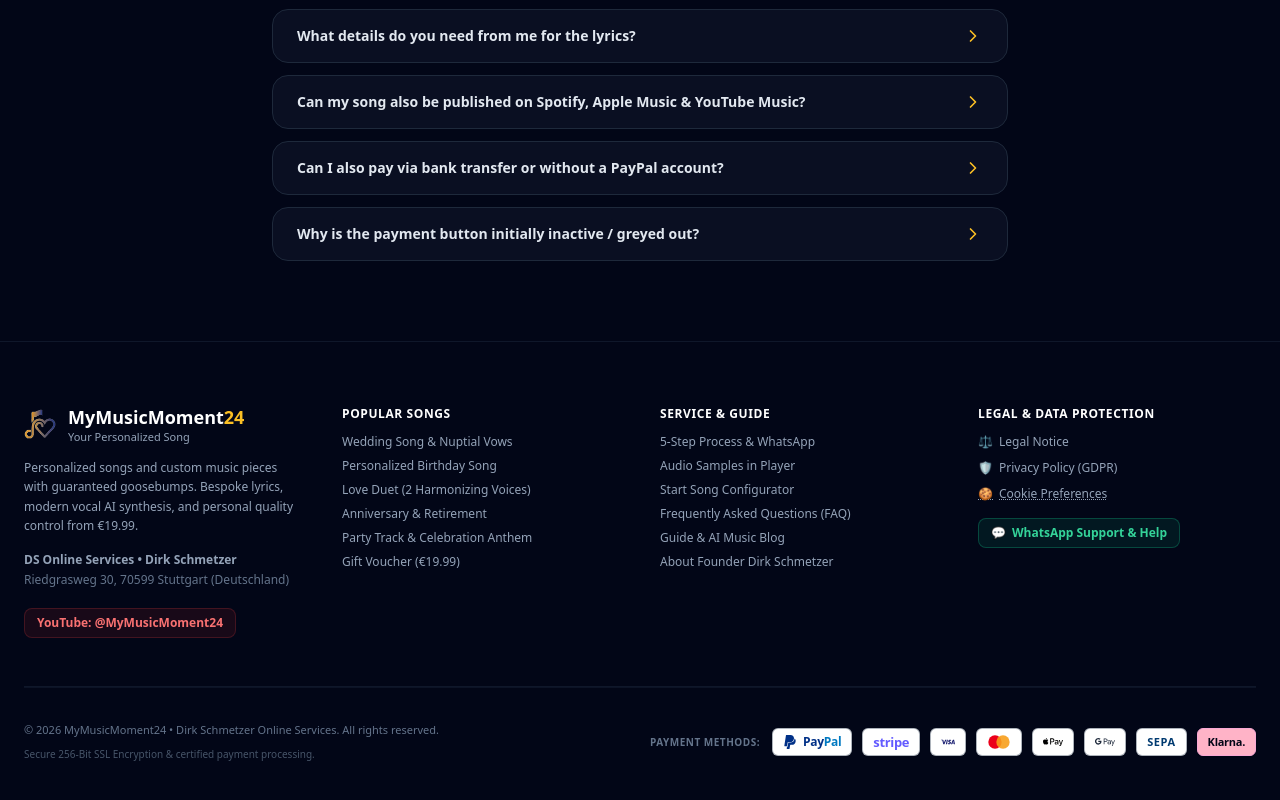
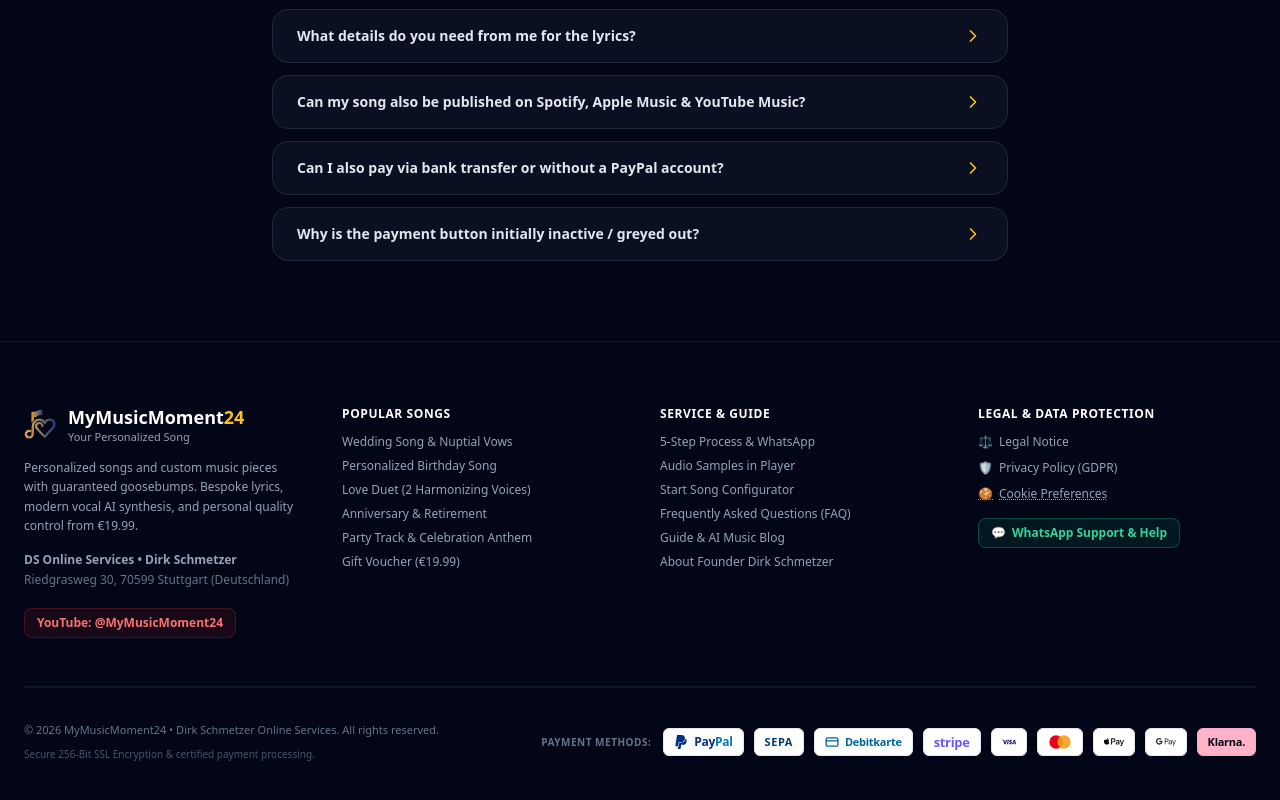
Before and after one commit to dirkonlineservices/mymusicmoment24, a React (Vite) app: page / in a window 1280 px wide. Shown: the part 6896-7696 px from the top of the page. Built offline with nearby package versions, Linux system fonts and the light colour scheme.

Commit message:
style: brighten paypal hover effect, add prominent debitkarte and sepa badges in lower checkout section

```diff
--- a/src/components/PaymentBadges.jsx
+++ b/src/components/PaymentBadges.jsx
@@ -5,7 +5,7 @@ import { FaApplePay, FaGooglePay } from "react-icons/fa6";
 export function PayPalBadge({ className = "h-4" }) {
   return (
     <div
-      className="bg-white rounded-md px-2.5 py-1 h-7 flex items-center justify-center gap-1.5 shadow-sm border border-slate-700/40 hover:scale-105 transition-transform"
+      className="bg-white rounded-md px-2.5 py-1 h-7 flex items-center justify-center gap-1.5 shadow-md border border-slate-200 hover:border-amber-400 hover:shadow-lg hover:shadow-amber-400/25 hover:scale-105 transition-all cursor-default"
       title="PayPal"
     >
       <SiPaypal className="text-[#003087] text-sm shrink-0" />
@@ -16,10 +16,48 @@ export function PayPalBadge({ className = "h-4" }) {
   );
 }
 
+export function SepaBadge({ className = "h-4" }) {
+  return (
+    <div
+      className="bg-white rounded-md px-2.5 py-1 h-7 flex items-center justify-center gap-1 shadow-md border border-slate-200 hover:border-blue-400 hover:shadow-lg hover:shadow-blue-400/25 hover:scale-105 transition-all cursor-default"
+      title="SEPA Überweisung / Lastschrift"
+    >
+      <span className="font-black tracking-wider text-[11px] text-[#003A70] font-sans">
+        SEPA
+      </span>
+    </div>
+  );
+}
+
+export function DebitCardBadge({ className = "h-4" }) {
+  return (
+    <div
+      className="bg-white rounded-md px-2.5 py-1 h-7 flex items-center justify-center gap-1.5 shadow-md border border-slate-200 hover:border-emerald-500 hover:shadow-lg hover:shadow-emerald-500/25 hover:scale-105 transition-all cursor-default"
+      title="Debitkarte / Bankkarte (ohne PayPal-Konto)"
+    >
+      <svg
+        viewBox="0 0 24 24"
+        className="w-3.5 h-3.5 text-[#006699] shrink-0"
+        fill="none"
+        stroke="currentColor"
+        strokeWidth="2.2"
+        strokeLinecap="round"
+        strokeLinejoin="round"
+      >
+        <rect width="20" height="14" x="2" y="5" rx="2" />
+        <line x1="2" x2="22" y1="10" y2="10" />
+      </svg>
+      <span className="font-extrabold text-[11px] tracking-tight text-[#006699] font-sans">
+        Debitkarte
+      </span>
+    </div>
+  );
+}
+
 export function StripeBadge({ className = "h-4" }) {
   return (
     <div
-      className="bg-white rounded-md px-2.5 py-1 h-7 flex items-center justify-center shadow-sm border border-slate-700/40 hover:scale-105 transition-transform"
+      className="bg-white rounded-md px-2.5 py-1 h-7 flex items-center justify-center shadow-md border border-slate-200 hover:border-indigo-400 hover:scale-105 transition-all cursor-default"
       title="Stripe"
     >
       <span className="font-extrabold text-[13px] tracking-tight text-[#635BFF] lowercase font-sans">
@@ -32,7 +70,7 @@ export function StripeBadge({ className = "h-4" }) {
 export function VisaBadge({ className = "h-3.5" }) {
   return (
     <div
-      className="bg-white rounded-md px-2.5 py-1 h-7 flex items-center justify-center shadow-sm border border-slate-700/40 hover:scale-105 transition-transform"
+      className="bg-white rounded-md px-2.5 py-1 h-7 flex items-center justify-center shadow-md border border-slate-200 hover:scale-105 transition-all cursor-default"
       title="Visa"
     >
       <SiVisa className="h-3.5 w-auto text-[#1A1F71]" />
@@ -43,7 +81,7 @@ export function VisaBadge({ className = "h-3.5" }) {
 export function MastercardBadge({ className = "h-4" }) {
   return (
     <div
-      className="bg-white rounded-md px-2.5 py-1 h-7 flex items-center justify-center shadow-sm border border-slate-700/40 hover:scale-105 transition-transform"
+      className="bg-white rounded-md px-2.5 py-1 h-7 flex items-center justify-center shadow-md border border-slate-200 hover:scale-105 transition-all cursor-default"
       title="Mastercard"
     >
       <svg viewBox="0 0 36 24" className="h-4 w-auto" aria-label="Mastercard">
@@ -57,7 +95,7 @@ export function MastercardBadge({ className = "h-4" }) {
 export function ApplePayBadge({ className = "h-4" }) {
   return (
     <div
-      className="bg-white rounded-md px-2.5 py-1 h-7 flex items-center justify-center shadow-sm border border-slate-700/40 hover:scale-105 transition-transform"
+      className="bg-white rounded-md px-2.5 py-1 h-7 flex items-center justify-center shadow-md border border-slate-200 hover:scale-105 transition-all cursor-default"
       title="Apple Pay"
     >
       <FaApplePay className="h-5 w-auto text-black" />
@@ -68,7 +106,7 @@ export function ApplePayBadge({ className = "h-4" }) {
 export function GooglePayBadge({ className = "h-4" }) {
   return (
     <div
-      className="bg-white rounded-md px-2.5 py-1 h-7 flex items-center justify-center shadow-sm border border-slate-700/40 hover:scale-105 transition-transform"
+      className="bg-white rounded-md px-2.5 py-1 h-7 flex items-center justify-center shadow-md border border-slate-200 hover:scale-105 transition-all cursor-default"
       title="Google Pay"
     >
       <FaGooglePay className="h-5 w-auto text-slate-800" />
@@ -76,23 +114,10 @@ export function GooglePayBadge({ className = "h-4" }) {
   );
 }
 
-export function SepaBadge({ className = "h-4" }) {
-  return (
-    <div
-      className="bg-white rounded-md px-2.5 py-1 h-7 flex items-center justify-center shadow-sm border border-slate-700/40 hover:scale-105 transition-transform"
-      title="SEPA Überweisung / Lastschrift"
-    >
-      <span className="font-black tracking-wider text-[11px] text-[#003A70] font-sans">
-        SEPA
-      </span>
-    </div>
-  );
-}
-
 export function KlarnaBadge({ className = "h-4" }) {
   return (
     <div
-      className="bg-[#FFB3C7] rounded-md px-2.5 py-1 h-7 flex items-center justify-center shadow-sm border border-pink-300 hover:scale-105 transition-transform"
+      className="bg-[#FFB3C7] rounded-md px-2.5 py-1 h-7 flex items-center justify-center shadow-md border border-pink-300 hover:scale-105 transition-all cursor-default"
       title="Klarna Sofort / Rechnung"
     >
       <span className="font-black tracking-tight text-[11px] text-slate-950 font-sans">
@@ -106,12 +131,13 @@ export default function PaymentBadges({ className = "" }) {
   return (
     <div className={`flex flex-wrap items-center gap-2 sm:gap-2.5 ${className}`}>
       <PayPalBadge />
+      <SepaBadge />
+      <DebitCardBadge />
       <StripeBadge />
       <VisaBadge />
       <MastercardBadge />
       <ApplePayBadge />
       <GooglePayBadge />
-      <SepaBadge />
       <KlarnaBadge />
     </div>
   );
--- a/src/views/StreamingReleasePage.jsx
+++ b/src/views/StreamingReleasePage.jsx
@@ -7,7 +7,7 @@ import {
 import { useLanguage } from "../context/LanguageContext";
 import LanguageSwitcher from "../components/LanguageSwitcher";
 import { PayPalScriptProvider, PayPalButtons } from "@paypal/react-paypal-js";
-import { PayPalBadge, StripeBadge, ApplePayBadge } from "../components/PaymentBadges";
+import { PayPalBadge, StripeBadge, ApplePayBadge, SepaBadge, DebitCardBadge } from "../components/PaymentBadges";
 import { trackPurchase } from "../lib/gtmPreview";
 
 export default function StreamingReleasePage({ onBackToHome }) {
@@ -703,22 +703,29 @@ Amount Paid: 4,99 €
                 </div>
 
                 {/* PayPal Express Option */}
-                <label className={`flex items-center justify-between p-3.5 rounded-xl border cursor-pointer transition ${paymentMethod === "paypal" ? "bg-emerald-500/10 border-emerald-500 text-white shadow-lg shadow-emerald-500/10" : "bg-slate-800/60 border-slate-700 text-slate-300 hover:border-slate-600"}`}>
-                  <div className="flex items-center gap-3">
+                <label className={`flex items-start justify-between p-3.5 sm:p-4 rounded-xl border-2 cursor-pointer transition-all duration-200 group ${paymentMethod === "paypal" ? "bg-gradient-to-r from-amber-500/25 via-yellow-500/20 to-amber-500/25 border-amber-400 text-white shadow-xl shadow-amber-500/20 ring-2 ring-amber-400/50" : "bg-slate-800/90 border-slate-600 text-white hover:bg-gradient-to-r hover:from-amber-500/20 hover:via-yellow-400/15 hover:to-amber-500/20 hover:border-amber-300 hover:shadow-lg"}`}>
+                  <div className="flex items-start gap-3">
                     <input
                       type="radio"
                       name="payment_choice"
                       checked={paymentMethod === "paypal"}
                       onChange={() => setPaymentMethod("paypal")}
-                      className="text-emerald-500 w-4 h-4"
+                      className="text-amber-500 w-4 h-4 mt-0.5 shrink-0 focus:ring-amber-500 cursor-pointer"
                     />
                     <div>
-                      <span className="font-bold text-xs sm:text-sm block">PayPal Express</span>
-                      <span className="text-[11px] text-slate-400">Schnell & sicher mit PayPal-Käuferschutz</span>
+                      <div className="flex items-center gap-2 flex-wrap">
+                        <span className="font-extrabold text-white text-xs sm:text-sm">PayPal Express & SEPA</span>
+                        <span className="px-1.5 py-0.5 bg-emerald-400 text-slate-950 text-[9px] font-black rounded">Ohne Konto möglich</span>
+                      </div>
+                      <span className="text-[11px] text-amber-100/90 block mt-0.5 font-medium">Mit PayPal-Konto oder ganz ohne Konto per SEPA-Bankeinzug / Debitkarte</span>
                     </div>
                   </div>
-                  <div className="shrink-0">
-                    <PayPalBadge className="h-4" />
+                  <div className="flex flex-col items-end gap-1 shrink-0">
+                    <div className="flex items-center gap-1">
+                      <PayPalBadge className="h-4" />
+                      <SepaBadge className="h-4" />
+                    </div>
+                    <DebitCardBadge className="h-3.5" />
                   </div>
                 </label>
 
--- a/src/views/SupportPage.jsx
+++ b/src/views/SupportPage.jsx
@@ -90,7 +90,7 @@ export default function SupportPage({ onBackToHome, onGoToConfigurator }) {
 
             <div>
               <a
-                href="https://wa.me/4915123456789?text=Hallo%20Dirk,%20ich%20habe%20eine%20Frage%20zu%20MyMusicMoment24"
+                href="https://wa.me/491708285513?text=Hallo%20Dirk,%20ich%20habe%20eine%20Frage%20zu%20MyMusicMoment24"
                 target="_blank"
                 rel="noopener noreferrer"
                 className="w-full py-3.5 px-4 rounded-xl bg-emerald-500 hover:bg-emerald-600 text-slate-950 font-black text-sm transition flex items-center justify-center gap-2 shadow-lg shadow-emerald-500/25 active:scale-95"
```
Also changed, not shown: src/components/PayPalCheckout.jsx (+56 -22 lines).
